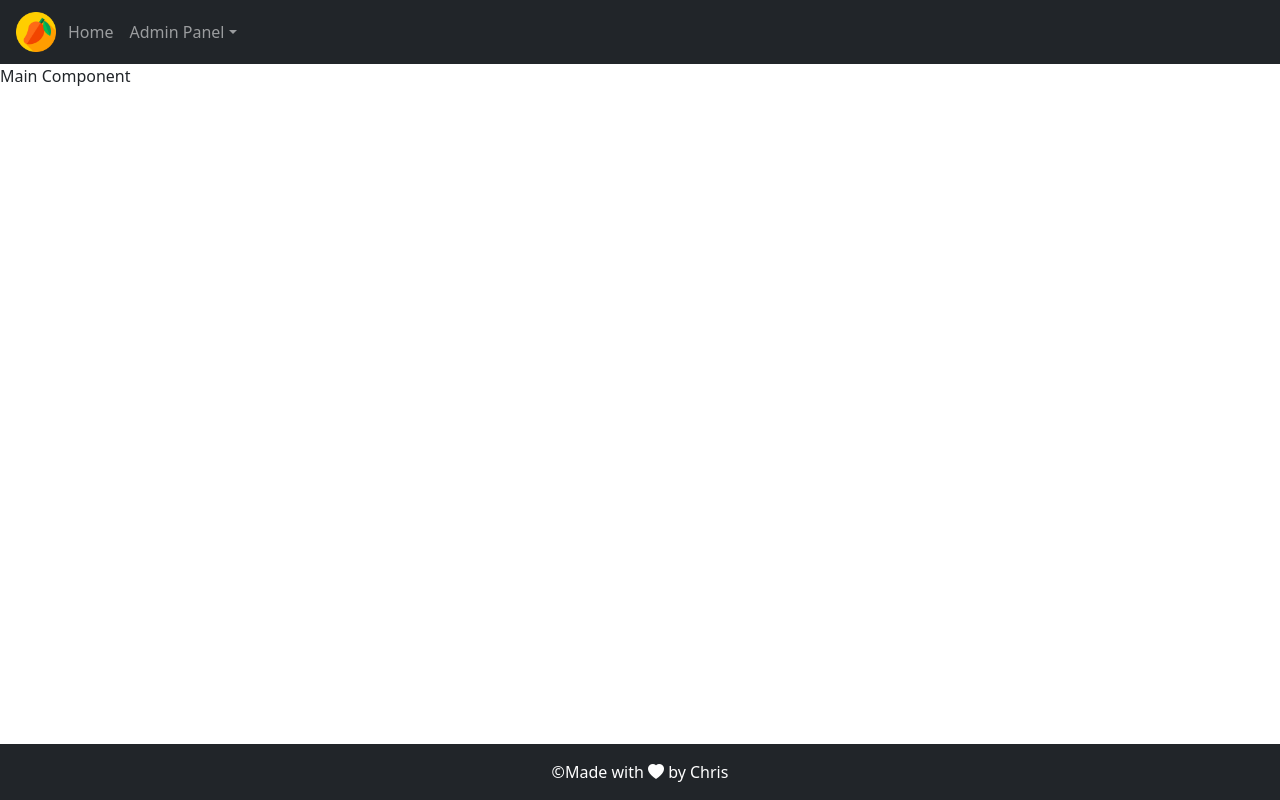
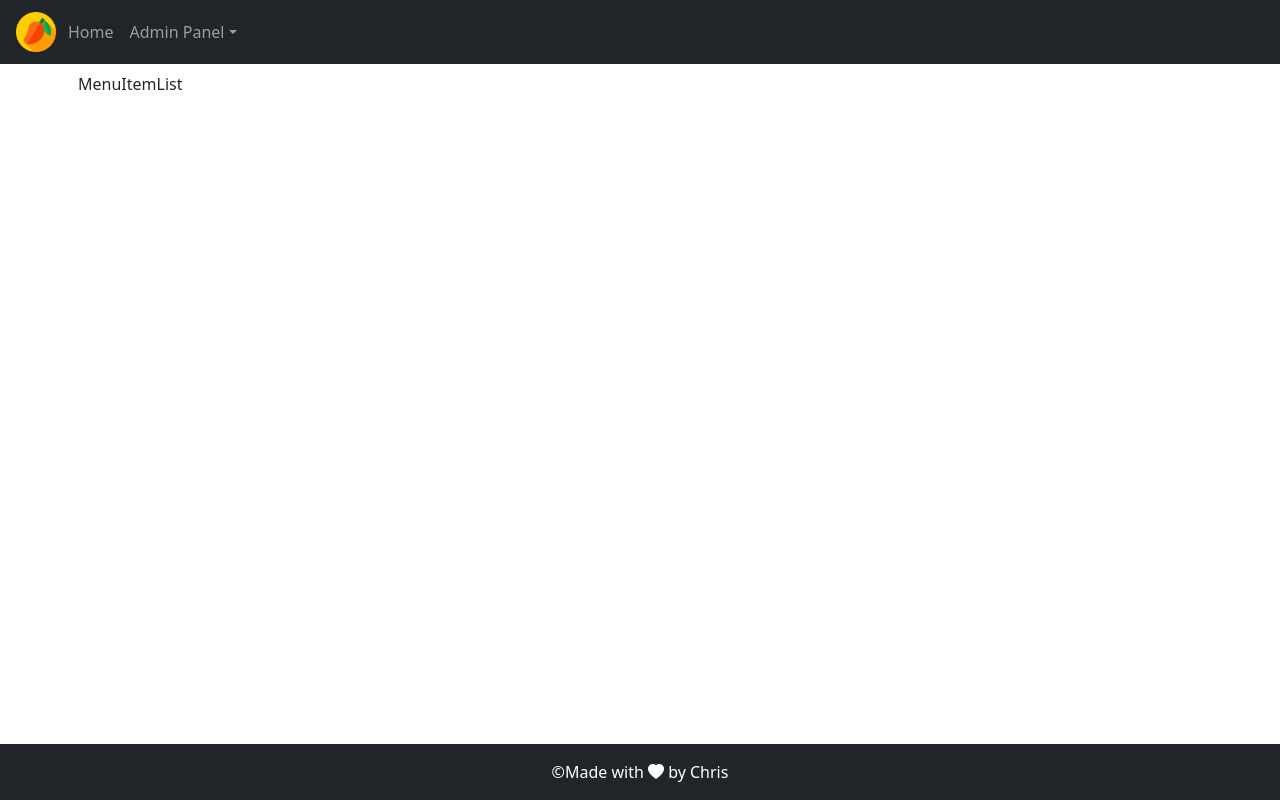
Before and after one commit to chrismdks/redmango, a React (Create React App) app: page / in a window 1280 px wide. Built offline with nearby package versions, Linux system fonts and the light colour scheme; no server answers.

Commit message:
api call to get menu items in Home page

```diff
--- /dev/null
+++ b/src/Components/Page/MenuItems/MenuItemList.tsx
@@ -0,0 +1,23 @@
+import React from 'react'
+import { useState,useEffect } from 'react';
+import { MenuItemModel } from '../../../Interfaces';
+
+function MenuItemList() {
+
+  const [menuItems, setMenuItems] = useState<MenuItemModel[]>([]);
+
+  useEffect(()=>{
+    fetch("https://redmangoapi.azurewebsites.net/api/MenuItem")
+    .then(response=>response.json())
+    .then(data=>{
+      console.log(data);
+      setMenuItems(data.result)
+    })
+  },[]);
+
+  return (
+    <div>MenuItemList</div>
+  )
+}
+
+export default MenuItemList
--- /dev/null
+++ b/src/Components/Page/MenuItems/index.ts
@@ -0,0 +1,3 @@
+import MenuItemList from "./MenuItemList";
+
+export {MenuItemList};
--- a/src/Container/App.tsx
+++ b/src/Container/App.tsx
@@ -1,11 +1,13 @@
 import React from 'react';
 import { Header, Footer } from '../Components/Layout';
+import { Home } from '../Pages';
 
 function App() {
+
   return (
     <div>
       <Header/>
-      Main Component
+      <Home/>
       <Footer/>
     </div>
   );
--- /dev/null
+++ b/src/Interfaces/index.ts
@@ -0,0 +1,3 @@
+import MenuItemModel from "./MenuItemModel";
+
+export type {MenuItemModel}
--- /dev/null
+++ b/src/Pages/Home.tsx
@@ -0,0 +1,15 @@
+import React from 'react'
+import { MenuItemList } from '../Components/Page/MenuItems'
+
+
+function Home() {
+  return (
+    <div>
+      <div className='container p-2'>
+        <MenuItemList/>
+      </div>
+    </div>
+  )
+}
+
+export default Home
--- /dev/null
+++ b/src/Pages/index.ts
@@ -0,0 +1,3 @@
+import Home from "./Home";
+
+export {Home};
```
Also changed, not shown: src/Interfaces/MenuItemModel.ts (added, +9 -0 lines).
